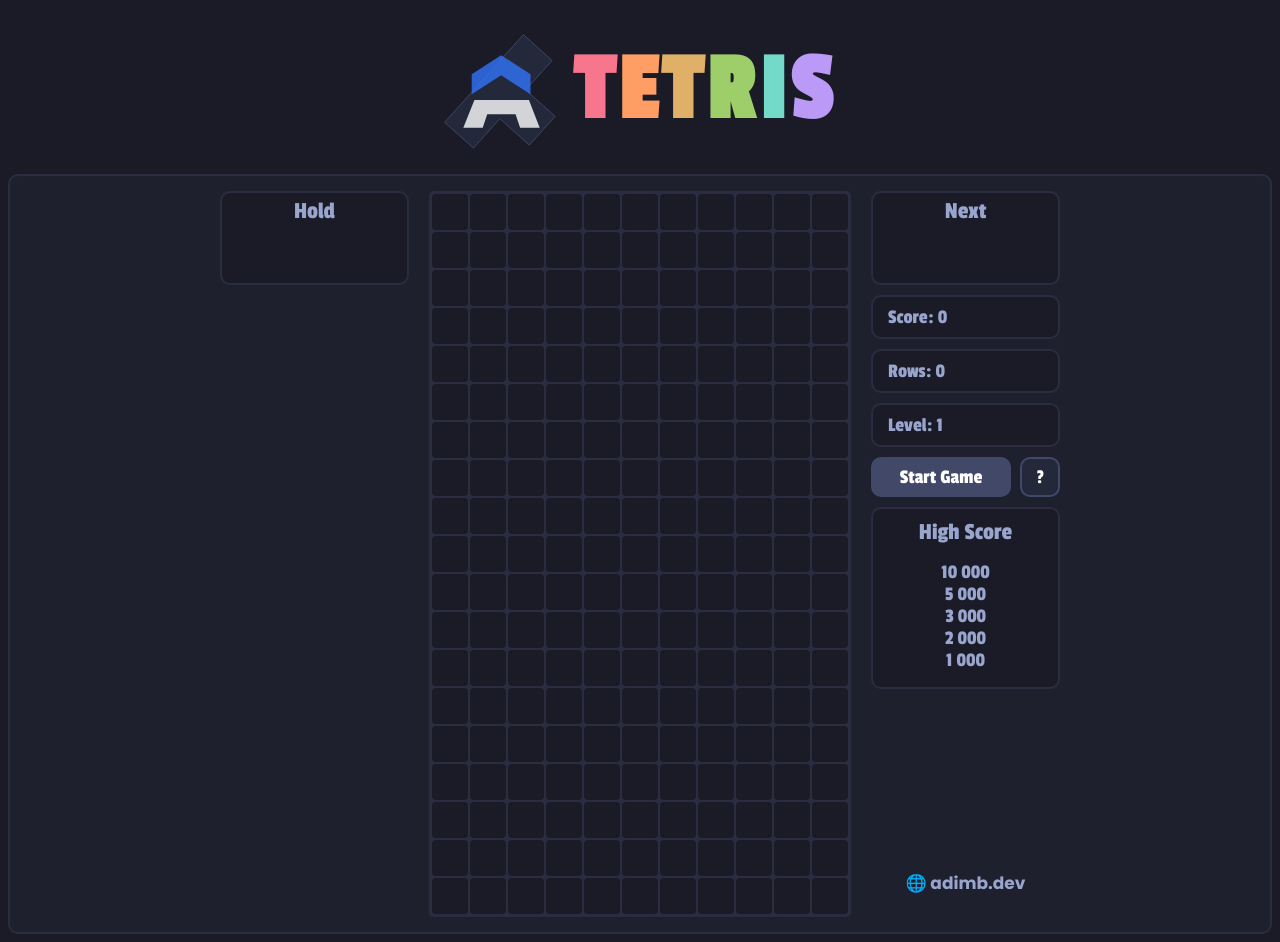
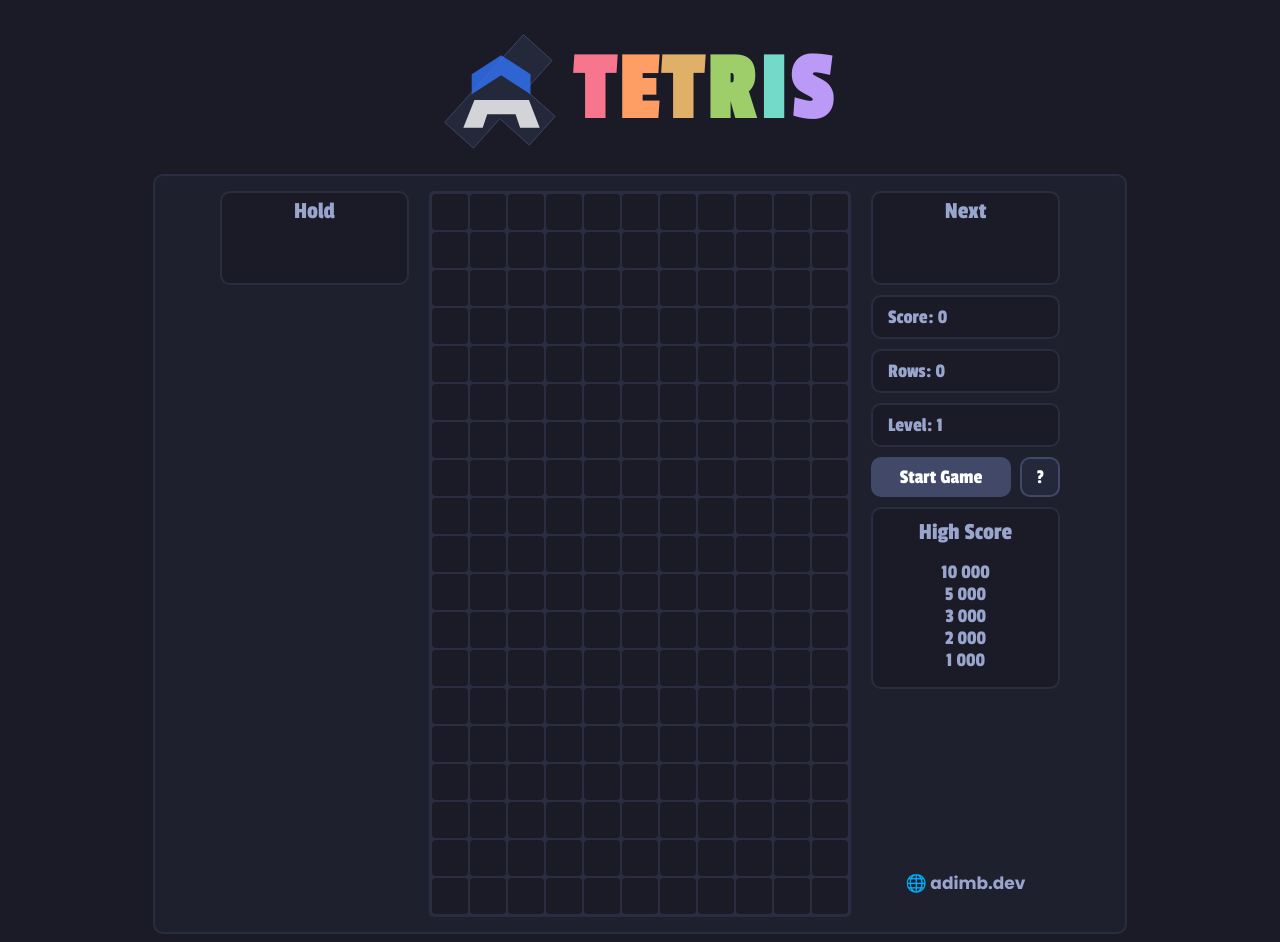
Before and after one commit to AdimBentakouka/tetrisjs, a React (Vite) app: page / in a window 1280 px wide. Built offline with nearby package versions, Linux system fonts and the light colour scheme.

Commit message:
Fix width game

```diff
--- a/src/components/game/game.css
+++ b/src/components/game/game.css
@@ -1,4 +1,5 @@
 .game{
+    width: 890px;
     position: relative;
     margin: 0 auto;
     padding: 15px 40px;
```
